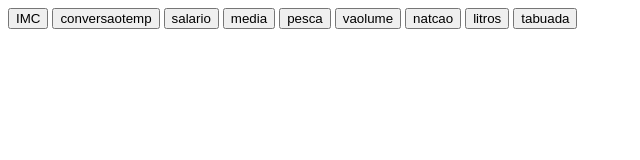
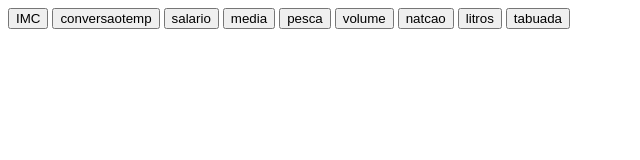
Before and after one commit to DarkFoxy0/atividadesmatosa, a plain HTML site: page index.html in a window 1280 px wide. Shown: the full height of the page, 0-640 px from the left. Drawn offline with Linux system fonts and the light colour scheme.

Commit message:
Update index.html

```diff
--- a/index.html
+++ b/index.html
@@ -12,7 +12,7 @@
     <a href="salario.html"><button>salario</button></a>
     <a href="media.html"><button>media</button></a>
     <a href="pesca.html"><button>pesca</button></a>
-    <a href="volume.html"><button>vaolume</button></a>
+    <a href="volume.html"><button>volume</button></a>
     <a href="natacao.html"><button>natcao</button></a>
     <a href="litros.html"><button>litros</button></a>
     <a href="tabuada.html"><button>tabuada</button></a>
```
